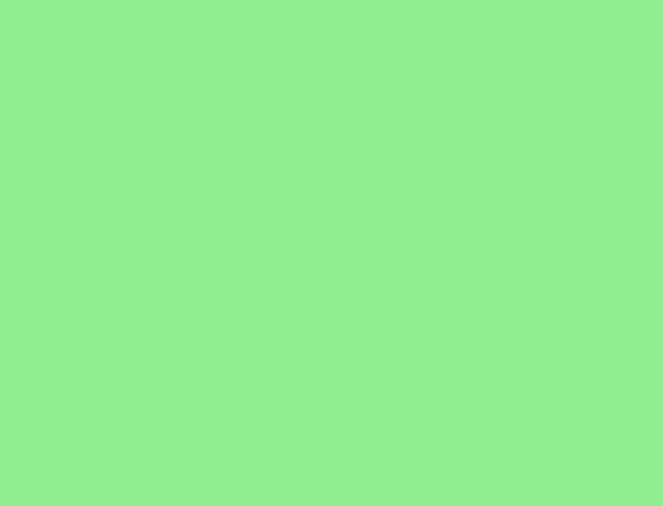
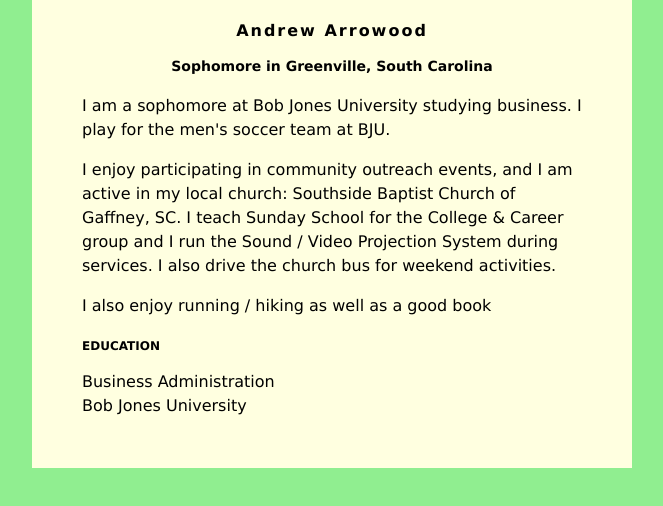
Before and after one commit to andrew-arrowood/andrew-arrowood.github.io, a plain HTML site: page index.html in a window 1280 px wide. Shown: the whole page, without its empty margins (308-971 px from the left). Drawn offline with Linux system fonts and the light colour scheme.

Commit message:
Update index.html

```diff
--- a/index.html
+++ b/index.html
@@ -5,5 +5,46 @@
     background: lightgreen;
     font-family: Verdana;
 }
-      #content{
+#content {
     background: lightyellow;
+    min-width: 200px;
+    max-width: 500px;
+    padding: 50px;
+    margin: auto;
+    margin-top: -50px;
+    line-height: 150%;
+}
+h1 {
+    letter-spacing: 2px;
+    font-size: 16px;
+    text-align: center;
+}
+h2 {
+    font-size: 14px;
+    text-align: center;
+}
+h3 {
+    font-size: 12px;
+}
+</style>
+</head>
+<body>
+    <div id="content">
+        <h1>Andrew Arrowood</h1>
+        <h2>Sophomore in Greenville, South Carolina</h2>
+
+         <p>I am a sophomore at Bob Jones University studying business. I play for the men's soccer team at BJU.</p>
+         <p>
+            I enjoy participating in community outreach events, and I am active in my local church: Southside Baptist Church of Gaffney, SC.  I teach Sunday School for the College &amp; Career group and I run the Sound / Video Projection System during services.  I also drive the church bus for weekend activities.
+         </p>
+         <p>
+            I also enjoy running / hiking as well as a good book
+         </p>
+
+        <h3>EDUCATION</h3>
+        Business Administration<br>
+        Bob Jones University
+    </div>
+
+</body>
+</html>
```
Lines whose indentation alone changed are shown as unchanged.
